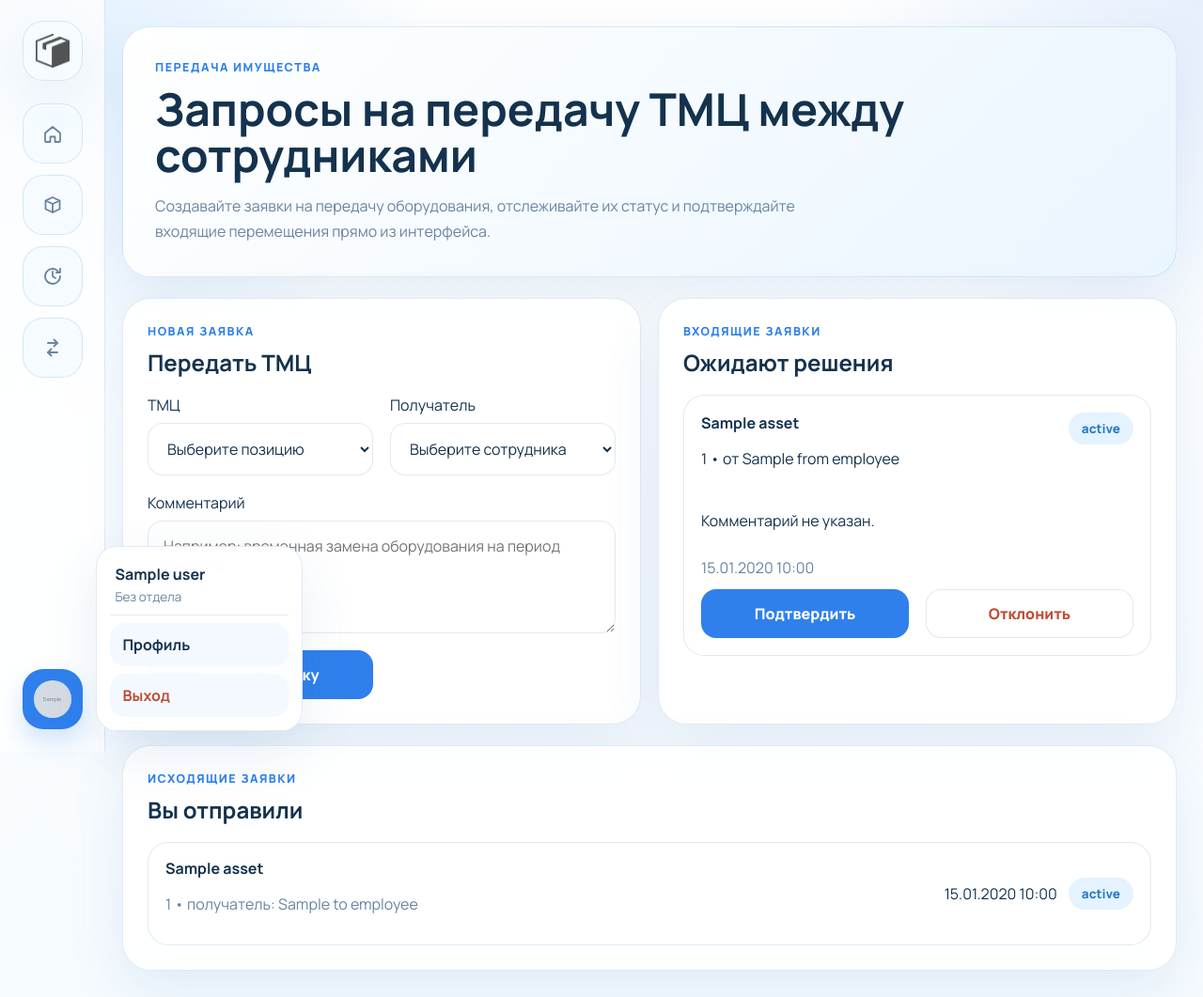
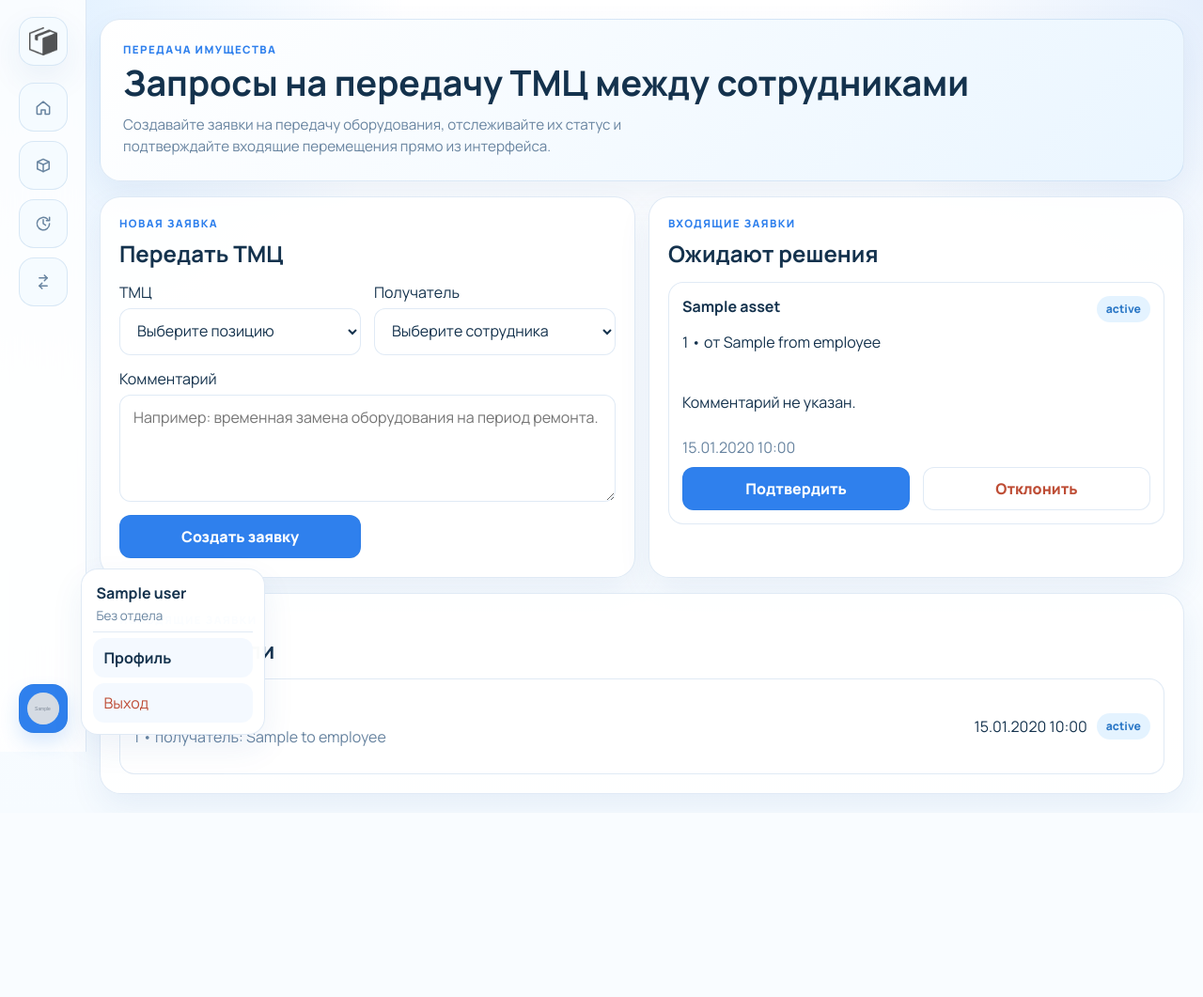
Before and after one commit to g10bus/myInventory, a Django app: template src/templates/exchange.html in a window 1280 px wide, after a click on "Профиль". Shown: the whole page at 94% size. After the commit the page ends 857 px from the top, so only its background shows below. Run offline with Django 5.2, Linux system fonts and the light colour scheme; the template is opened without the code that fills it: most values are stand-ins (such as "Sample title", 1, 10 or a date in 2020); grey boxes marked "Sample" are stand-in pictures.

Commit message:
Refine UI, add profile settings, admin inventory access, and CI checks

```diff
--- a/src/apps/audit/models.py
+++ b/src/apps/audit/models.py
@@ -9,6 +9,7 @@ class AuditEvent(TimeStampedModel):
     class EventType(models.TextChoices):
         ASSET_ISSUED = "asset_issued", "Выдача ТМЦ"
         ASSET_RETURNED = "asset_returned", "Возврат ТМЦ"
+        ASSET_UPDATED = "asset_updated", "Карточка ТМЦ обновлена"
         TRANSFER_REQUESTED = "transfer_requested", "Запрос на передачу"
         TRANSFER_APPROVED = "transfer_approved", "Передача подтверждена"
         TRANSFER_REJECTED = "transfer_rejected", "Передача отклонена"
--- a/src/apps/inventory/urls.py
+++ b/src/apps/inventory/urls.py
@@ -1,8 +1,10 @@
 from django.urls import path
 
-from .views.web import my_assets_view
+from .views.web import asset_admin_view, asset_edit_view, my_assets_view
 
 
 urlpatterns = [
     path("mytmc/", my_assets_view, name="mytmc"),
+    path("assets/manage/", asset_admin_view, name="asset-admin"),
+    path("assets/manage/<int:asset_id>/", asset_edit_view, name="asset-edit"),
 ]
--- a/src/static/css/style-main.css
+++ b/src/static/css/style-main.css
@@ -11,11 +11,11 @@
     --warning: #8ecbff;
     --danger: #be4d35;
     --info: #5aaeff;
-    --shadow: 0 22px 60px rgba(35, 95, 165, 0.1);
-    --radius-xl: 30px;
-    --radius-lg: 22px;
-    --radius-md: 16px;
-    --radius-sm: 12px;
+    --shadow: 0 14px 34px rgba(35, 95, 165, 0.08);
+    --radius-xl: 22px;
+    --radius-lg: 16px;
+    --radius-md: 12px;
+    --radius-sm: 10px;
 }
 
 * {
@@ -53,18 +53,18 @@ a {
 .app-layout {
     min-height: 100vh;
     display: grid;
-    grid-template-columns: 112px minmax(0, 1fr);
+    grid-template-columns: 92px minmax(0, 1fr);
 }
 
 .sidebar {
     position: sticky;
     top: 0;
     height: 100vh;
-    padding: 22px 16px;
+    padding: 18px 14px;
     display: flex;
     flex-direction: column;
     align-items: center;
-    gap: 24px;
+    gap: 18px;
     background: rgba(255, 255, 255, 0.8);
     border-right: 1px solid var(--line);
     backdrop-filter: blur(18px);
@@ -73,9 +73,9 @@ a {
 .sidebar-brand,
 .sidebar-link,
 .profile-menu-trigger {
-    width: 64px;
-    height: 64px;
-    border-radius: 22px;
+    width: 52px;
+    height: 52px;
+    border-radius: 16px;
     display: grid;
     place-items: center;
     border: 1px solid var(--line);
@@ -89,18 +89,18 @@ a {
 }
 
 .sidebar-brand img {
-    width: 36px;
-    height: 36px;
+    width: 30px;
+    height: 30px;
 }
 
 .sidebar-nav {
     display: grid;
-    gap: 12px;
+    gap: 10px;
 }
 
 .sidebar-link svg {
-    width: 24px;
-    height: 24px;
+    width: 20px;
+    height: 20px;
 }
 
 .sidebar-link:hover,
@@ -110,7 +110,7 @@ a {
     background: var(--brand);
     color: #fff;
     transform: translateY(-2px);
-    box-shadow: 0 14px 28px rgba(47, 128, 237, 0.22);
+    box-shadow: 0 10px 20px rgba(47, 128, 237, 0.18);
 }
 
 .sidebar-bottom {
@@ -150,8 +150,8 @@ a {
 }
 
 .profile-menu-avatar {
-    width: 40px;
-    height: 40px;
+    width: 34px;
+    height: 34px;
 }
 
 .profile-avatar-block {
@@ -170,18 +170,18 @@ a {
     position: absolute;
     left: calc(100% + 14px);
     bottom: 0;
-    width: 220px;
-    padding: 14px;
+    width: 196px;
+    padding: 12px;
     display: grid;
-    gap: 8px;
-    border-radius: 22px;
+    gap: 6px;
+    border-radius: 18px;
     border: 1px solid var(--line);
     background: rgba(255, 255, 255, 0.98);
     box-shadow: var(--shadow);
 }
 
 .profile-menu-meta {
-    padding: 4px 6px 10px;
+    padding: 2px 4px 8px;
     border-bottom: 1px solid var(--line);
 }
 
@@ -197,11 +197,23 @@ a {
 }
 
 .profile-menu-item {
-    padding: 12px 14px;
-    border-radius: 16px;
+    padding: 10px 12px;
+    border-radius: 12px;
     color: var(--text);
     font-weight: 700;
     background: rgba(243, 249, 255, 0.92);
+}
+
+.profile-menu-form {
+    margin: 0;
+}
+
+.profile-menu-button {
+    width: 100%;
+    border: 0;
+    text-align: left;
+    cursor: pointer;
+    font: inherit;
 }
 
 .profile-menu-item:hover {
@@ -214,19 +226,19 @@ a {
 
 .page-shell {
     width: 100%;
-    padding: 28px 28px 28px 18px;
+    padding: 20px 20px 20px 14px;
     display: flex;
     flex-direction: column;
-    gap: 22px;
+    gap: 16px;
 }
 
 .flash-stack {
     display: grid;
-    gap: 12px;
+    gap: 10px;
 }
 
 .flash-message {
-    padding: 14px 18px;
+    padding: 10px 14px;
     border-radius: var(--radius-md);
     border: 1px solid transparent;
     background: #eef7ff;
@@ -257,10 +269,10 @@ a {
 }
 
 .hero-card {
-    padding: 34px;
+    padding: 24px;
     display: grid;
     grid-template-columns: 1.7fr 0.8fr;
-    gap: 22px;
+    gap: 16px;
     background:
         linear-gradient(135deg, rgba(255, 255, 255, 0.96), rgba(233, 245, 255, 0.96)),
         var(--panel);
@@ -271,31 +283,31 @@ a {
 }
 
 .eyebrow {
-    margin: 0 0 12px;
+    margin: 0 0 8px;
     color: var(--brand);
     text-transform: uppercase;
     letter-spacing: 0.12em;
-    font-size: 0.78rem;
+    font-size: 0.72rem;
     font-weight: 800;
 }
 
 .hero-card h1 {
     margin: 0;
-    font-size: clamp(2rem, 4vw, 3rem);
-    line-height: 1.02;
+    font-size: clamp(1.6rem, 3vw, 2.35rem);
+    line-height: 1.08;
 }
 
 .hero-copy {
-    max-width: 720px;
-    margin: 16px 0 0;
+    max-width: 640px;
+    margin: 12px 0 0;
     color: var(--muted);
-    line-height: 1.7;
-    font-size: 1rem;
+    line-height: 1.55;
+    font-size: 0.95rem;
 }
 
 .hero-side-note {
     align-self: end;
-    padding: 20px;
+    padding: 16px;
     border-radius: var(--radius-lg);
     background: rgba(241, 249, 255, 0.88);
 }
@@ -320,7 +332,7 @@ a {
 .filters-row,
 .actions-row {
     display: grid;
-    gap: 18px;
+    gap: 14px;
 }
 
 .stats-grid {
@@ -366,11 +378,11 @@ a {
 }
 
 .panel {
-    padding: 26px;
+    padding: 20px;
 }
 
 .panel-header {
-    margin-bottom: 18px;
+    margin-bottom: 14px;
     display: flex;
     align-items: center;
     justify-content: space-between;
@@ -411,7 +423,42 @@ a {
 
 .list-stack {
     display: grid;
-    gap: 12px;
+    gap: 10px;
+}
+
+.table-shell {
+    overflow-x: auto;
+}
+
+.inventory-table {
+    width: 100%;
+    border-collapse: collapse;
+    min-width: 920px;
+}
+
+.inventory-table th,
+.inventory-table td {
+    padding: 12px 12px;
+    border-bottom: 1px solid var(--line);
+    text-align: left;
+    vertical-align: middle;
+}
+
+.inventory-table th {
+    color: var(--muted);
+    font-size: 0.74rem;
+    text-transform: uppercase;
+    letter-spacing: 0.08em;
+}
+
+.table-muted {
+    margin-top: 4px;
+    color: var(--muted);
+    font-size: 0.84rem;
+}
+
+.table-actions {
+    white-space: nowrap;
 }
 
 .list-item,
@@ -423,17 +470,17 @@ a {
 }
 
 .list-item {
-    padding: 16px 18px;
+    padding: 12px 14px;
     display: flex;
     justify-content: space-between;
     align-items: center;
-    gap: 18px;
+    gap: 14px;
 }
 
 .list-item-meta {
     display: flex;
     align-items: center;
-    gap: 12px;
+    gap: 10px;
     flex-wrap: wrap;
     justify-content: flex-end;
 }
@@ -443,12 +490,12 @@ a {
     align-items: center;
     justify-content: center;
     gap: 6px;
-    min-height: 34px;
-    padding: 7px 14px;
+    min-height: 28px;
+    padding: 5px 10px;
     border-radius: 999px;
     background: rgba(90, 174, 255, 0.14);
     color: var(--info);
-    font-size: 0.84rem;
+    font-size: 0.76rem;
     font-weight: 800;
 }
 
@@ -545,7 +592,7 @@ a {
 .field-group,
 .field-group-full {
     display: grid;
-    gap: 8px;
+    gap: 6px;
 }
 
 .field-group-full {
@@ -586,7 +633,7 @@ a {
 .primary-button,
 .secondary-button {
     width: 100%;
-    border-radius: 16px;
+    border-radius: 12px;
     border: 1px solid var(--line);
     font: inherit;
 }
@@ -595,13 +642,13 @@ a {
 .select-input,
 .textarea-input,
 .file-input {
-    padding: 15px 16px;
+    padding: 12px 14px;
     background: rgba(255, 255, 255, 0.9);
     color: var(--text);
 }
 
 .file-input {
-    padding: 12px 14px;
+    padding: 10px 12px;
 }
 
 .checkbox-row input {
@@ -616,7 +663,7 @@ a {
 
 .primary-button,
 .secondary-button {
-    padding: 14px 18px;
+    padding: 11px 14px;
     cursor: pointer;
     font-weight: 800;
     transition: 0.2s ease;
@@ -641,13 +688,13 @@ a {
 }
 
 .request-card {
-    padding: 18px;
+    padding: 14px;
     display: grid;
-    gap: 12px;
+    gap: 10px;
 }
 
 .empty-state {
-    padding: 28px;
+    padding: 20px;
     border-radius: var(--radius-lg);
     border: 1px dashed rgba(47, 128, 237, 0.24);
     background: rgba(255, 255, 255, 0.82);
--- a/src/templates/include/navbar.html
+++ b/src/templates/include/navbar.html
@@ -37,6 +37,19 @@
             </svg>
             <span class="sr-only">Передачи</span>
         </a>
+        {% if user_data.is_administrator %}
+            <a class="sidebar-link {% if request.resolver_match.url_name == 'asset-admin' or request.resolver_match.url_name == 'asset-edit' %}sidebar-link-active{% endif %}" href="{% url 'asset-admin' %}" aria-label="Управление оборудованием" title="Управление оборудованием">
+                <svg viewBox="0 0 24 24" aria-hidden="true">
+                    <path d="M5 6.5h14" fill="none" stroke="currentColor" stroke-width="1.8" stroke-linecap="round"/>
+                    <path d="M5 12h14" fill="none" stroke="currentColor" stroke-width="1.8" stroke-linecap="round"/>
+                    <path d="M5 17.5h14" fill="none" stroke="currentColor" stroke-width="1.8" stroke-linecap="round"/>
+                    <circle cx="8" cy="6.5" r="1.5" fill="currentColor"/>
+                    <circle cx="16" cy="12" r="1.5" fill="currentColor"/>
+                    <circle cx="11" cy="17.5" r="1.5" fill="currentColor"/>
+                </svg>
+                <span class="sr-only">Управление оборудованием</span>
+            </a>
+        {% endif %}
     </nav>
 
     <div class="sidebar-bottom">
@@ -58,9 +71,12 @@
                 <a class="profile-menu-item" href="{% url 'profile' %}">
                     <span>Профиль</span>
                 </a>
-                <a class="profile-menu-item profile-menu-item-danger" href="{% url 'logout' %}">
-                    <span>Выход</span>
-                </a>
+                <form method="post" action="{% url 'logout' %}" class="profile-menu-form">
+                    {% csrf_token %}
+                    <button class="profile-menu-item profile-menu-item-danger profile-menu-button" type="submit">
+                        <span>Выход</span>
+                    </button>
+                </form>
             </div>
         </details>
     </div>
```
Also changed, not shown: other parts of src/static/css/style-main.css (+32 -32 lines), src/apps/accounts/models.py (+8 -0 lines), src/apps/inventory/forms.py (added, +44 -0 lines), src/apps/inventory/models.py (+7 -0 lines), src/apps/inventory/selectors.py (+27 -1 lines), src/apps/inventory/services.py (+22 -0 lines), src/apps/inventory/views/web.py (+63 -2 lines), src/static/css/login.css (+17 -17 lines), src/static/css/register.css (+17 -17 lines), src/templates/inventory_admin.html (added, +90 -0 lines), src/templates/inventory_edit.html (added, +84 -0 lines).
